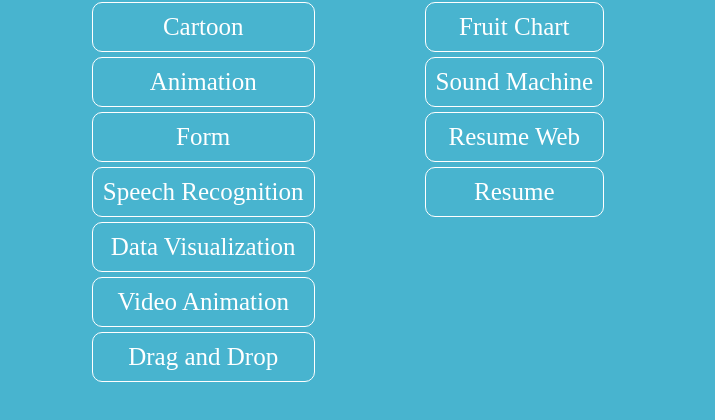
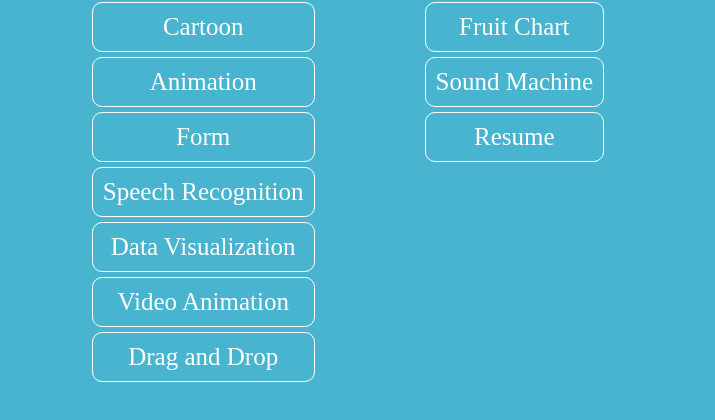
Before and after one commit to fernrey/CISC3610, a plain HTML site: page index.html in a window 1280 px wide. Shown: the part 252-672 px from the top of the page, without its empty margins (282-997 px from the left). Drawn offline with Linux system fonts and the light colour scheme.

Commit message:
new changes

```diff
--- a/index.html
+++ b/index.html
@@ -49,9 +49,6 @@
                     <a href="Audio/index.html">Sound Machine</a>
                 </li>
                 <li>
-                    <a href="Fruit_Lab/index.html">Resume Web</a>
-                </li>
-                <li>
                     <a href="Fruit_Lab/index.html">Resume</a>
                 </li>
             </div>
```
